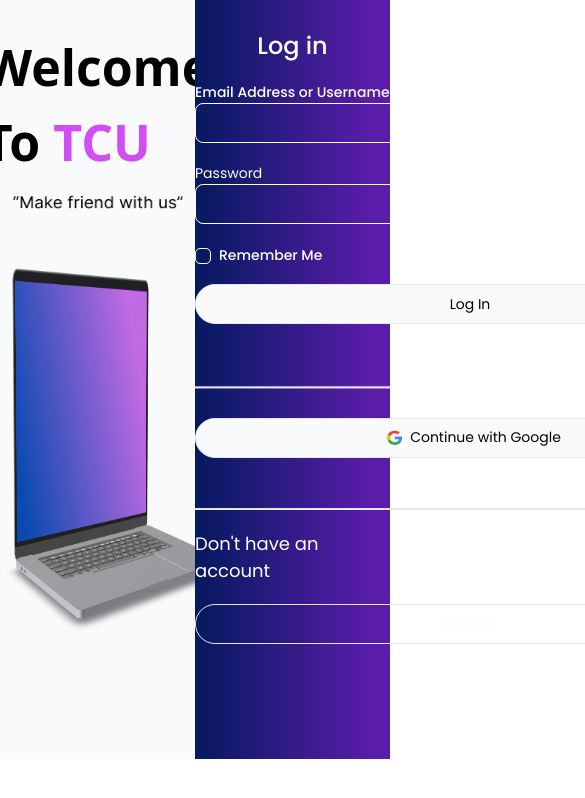
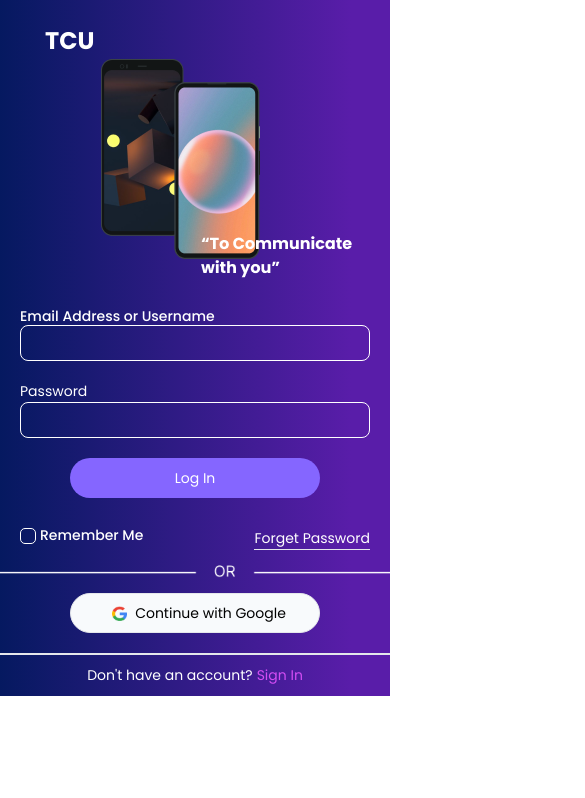
Before and after one commit to thawzinhtut1901/TCU-To-Communicate-With-You, a React (Vite) app: page / in a window 390 px wide. Shown: the top 798 px of the page, 585 px wide, since content can reach past the window. Built offline with nearby package versions, Linux system fonts and the light colour scheme.

Commit message:
Responsive

```diff
--- a/src/Layouts/AuthLayouts/LogIn.tsx
+++ b/src/Layouts/AuthLayouts/LogIn.tsx
@@ -2,12 +2,15 @@ import { LoginDesign, LogInForm } from "../../pages/AuthPages"
 
 const LogIn = () => {
   return (
-    <div className="flex h-full">
-      <div className="bg-slate-50 w-1/2">
+    <div className="md:flex h-full overflow-hidden">
+      <div className="md:block hidden md:bg-slate-50 md:w-1/2">
         <LoginDesign/>
       </div>
 
-        <div className="bg-custom-gradient w-1/2">
+        <div className="bg-custom-gradient w-full md:w-1/2">
+          <div className="md:hidden">
+            <LoginDesign/>
+          </div>
           <LogInForm/>
         </div>
     </div>
--- a/src/Layouts/AuthLayouts/SignUpLayout.tsx
+++ b/src/Layouts/AuthLayouts/SignUpLayout.tsx
@@ -1,13 +1,16 @@
-import {  SignupDesign, SignupForm } from "../../pages/AuthPages"
+import {  LoginDesign, SignupDesign, SignupForm } from "../../pages/AuthPages"
 
 const SignUpLayout = () => {
   return (
-    <div className="flex h-full">
-      <div className="bg-custom-gradient w-1/2">
+    <div className="md:flex h-full overflow-hidden">
+      <div className="bg-custom-gradient w-full md:w-1/2">
+          <div className="md:hidden">
+            <LoginDesign/>
+          </div>
           <SignupForm/>
         </div>
 
-      <div className="bg-slate-50 w-1/2">
+      <div className="md:block hidden md:bg-slate-50 md:w-1/2">
         <SignupDesign/>
       </div>
     </div>
--- a/src/assets/index.ts
+++ b/src/assets/index.ts
@@ -3,6 +3,7 @@ import textHeader from "./header2.png";
 import divider from "./Divider.png"
 import googleLog from "./googleLogo.png";
 import reverseLogoCom from "./reverseLogoCom.png";
+import logoMobile from "./LogoMobile.png";
 
 export {
     TCULogCom,
@@ -10,4 +11,5 @@ export {
     divider,
     googleLog,
     reverseLogoCom,
+    logoMobile,
 }
--- a/src/components/ui/input.tsx
+++ b/src/components/ui/input.tsx
@@ -11,7 +11,7 @@ const Input = React.forwardRef<HTMLInputElement, InputProps>(
       <input
         type={type}
         className={cn(
-          "flex h-10 w-full rounded-md border border-input bg-background px-3 py-2 text-sm ring-offset-background file:border-0 file:bg-transparent file:text-sm file:font-medium placeholder:text-muted-foreground focus-visible:outline-none focus-visible:ring-2 focus-visible:ring-ring focus-visible:ring-offset-2 disabled:cursor-not-allowed disabled:opacity-50",
+          "flex h-9 md:h-10 w-full rounded-md border border-input bg-background px-3 py-2 text-sm ring-offset-background file:border-0 file:bg-transparent file:text-sm file:font-medium placeholder:text-muted-foreground focus-visible:outline-none focus-visible:ring-2 focus-visible:ring-ring focus-visible:ring-offset-2 disabled:cursor-not-allowed disabled:opacity-50",
           className
         )}
         ref={ref}
--- a/src/pages/AuthPages/LogInForm.tsx
+++ b/src/pages/AuthPages/LogInForm.tsx
@@ -6,11 +6,12 @@ import { Input } from "../../components/ui/input"
 import { Label } from "../../components/ui/label"
 
 const LogInForm = () => {
+
   return (
     <div>
-        <h2 className="flex justify-center mt-[30px] font-medium font-poppins text-2xl text-white">Log in</h2>
+        <h2 className="md:flex md:justify-center hidden md:mt-[30px] md:font-medium md:font-poppins md:text-2xl md:text-white">Log in</h2>
 
-        <div className="flex-col mx-auto mt-[20px] w-[550px] font-poppins font-thin text-[14px] text-white">
+        <div className="flex-col mx-auto mt-[30px] md:mt-[20px] w-[350px] lg:w-[550px] font-poppins md:font-thin text-[10px] text-white md:text-[14px]">
         <Label htmlFor="email">
             Email Address or Username
         </Label>
@@ -18,18 +19,19 @@ const LogInForm = () => {
         <Input className="rounded-[8px]"/>
         </div>
 
-        <div className="flex-col mx-auto mt-[20px] w-[550px] font-poppins font-thin text-[14px] text-white">
+        <div className="flex-col mx-auto mt-[20px] w-[350px] lg:w-[550px] font-poppins md:font-thin text-[10px] text-white md:text-[14px]">
         <Label htmlFor="password" className="font-poppins font-thin text-[14px]">
             Password
         </Label>
 
         <Input className="rounded-[8px]"/>
 
+        <div className="md:block hidden">
             <div className="flex justify-end mt-[5px]">
                 <h1 className="border-b w-fit text-[12px] cursor-pointer">Forget Password</h1>
             </div>
 
-        <div className="flex space-x-2 text-[12px]">
+            <div className="flex space-x-1 md:space-x-2 md:text-[12px]">
                 <Checkbox id="remember" className="rounded-[5px]"/>
                 <Label
                     htmlFor="remember"
@@ -39,28 +41,43 @@ const LogInForm = () => {
                 </Label>
             </div>
         </div>
+        </div>
 
-        <Button className="flex flex-col justify-center bg-slate-50 hover:bg-slate-300 mx-auto mt-[20px] border rounded-full w-[550px] font-poppins font-thin text-[14px]">
+        <Button className="flex flex-col justify-center order-1 md:order-none bg-[#8566FF] md:bg-slate-50 md:hover:bg-slate-300 hover:bg-purple-500 mx-auto mt-[20px] md:border rounded-full w-[250px] md:w-[550px] font-poppins font-thin text-[14px] text-white md:text-black">
             Log In
         </Button>
 
-        <div className="flex mx-auto mt-[50px] w-[550px]">
+        <div className="flex justify-between md:hidden mx-auto mt-[30px] w-[350px] font-poppins text-white">
+            <div className="flex space-x-1 text-[12px]">
+                <Checkbox id="remember" className="rounded-[5px]"/>
+                <Label
+                    htmlFor="remember"
+                    className="cursor-pointer"
+                >
+                    Remember Me
+                </Label>
+            </div>
+
+            <h1 className="border-b w-fit text-[14px] cursor-pointer">Forget Password</h1>
+        </div>
+
+        <div className="flex mx-auto mt-[12px] md:mt-[50px] w-[450px] md:w-[550px]">
             <img src={divider} alt="" />
         </div>
 
-        <Button className="flex justify-center bg-slate-50 hover:bg-slate-300 mx-auto mt-[20px] border rounded-full w-[550px] font-poppins font-thin text-[14px]">
+        <Button  className="flex justify-center bg-slate-50 hover:bg-slate-300 mx-auto mt-[12px] md:mt-[20px] border rounded-full w-[250px] md:w-[550px] font-poppins font-thin md:text-[14px]">
             <img src={googleLog} alt="" className="mx-2 w-[15px] h-[15px]"/>
             Continue with Google
         </Button>
 
-        <div className="flex items-center mx-auto mt-[50px] w-[550px]">
+        <div className="flex items-center mx-auto mt-[20px] md:mt-[50px] w-[450px] md:w-[550px]">
             <hr className="flex-grow border-t-2" />
         </div>
 
-        <h2 className="flex justify-center mt-[20px] font-poppins font-thin text-[18px] text-white">Don't have an account</h2>
+        <h2 className="flex justify-center mt-[10px] md:mt-[20px] pb-[10px] md:pb-0 font-poppins font-thin text-[14px] text-white md:text-[18px]">Don't have an account? <span className="flex hover:border-[#D24DF3] md:hidden ml-1 border-transparent border-b-0 hover:border-b-2 w-fit text-[#D24DF3]">Sign In </span></h2>
 
         <NavLink to="/sign-up">
-            <Button className="flex justify-center hover:bg-slate-100 mx-auto mt-[20px] border rounded-full w-[550px] font-poppins font-thin text-[14px] text-slate-50 hover:text-black">
+            <Button className="md:flex justify-center hidden hover:bg-slate-100 mx-auto mt-[20px] border rounded-full w-[550px] font-poppins font-thin text-[14px] text-slate-50 hover:text-black">
                 Sign Up
             </Button>
         </NavLink>
--- a/src/pages/AuthPages/LoginDesign.tsx
+++ b/src/pages/AuthPages/LoginDesign.tsx
@@ -1,13 +1,23 @@
-import { TCULogCom, textHeader } from "../../assets"
+import { logoMobile, TCULogCom, textHeader } from "../../assets"
 
 
 const LoginDesign = () => {
   return (
-    <div className="flex flex-col justify-center items-center mt-[30px]">
+    <div>
+      <div className="md:flex md:flex-col md:justify-center md:items-center hidden md:mt-[30px]">
         <h1 className="font-extrabold text-[50px]">Welcome To <span className="text-[#D24DF3]">TCU</span></h1>
         <img src={textHeader} alt="" className="mt-[15px] w-[170px]"/>
         <img src={TCULogCom} alt="" className="w-[550px] h-[550px]"/>
+      </div>
+
+      <div className="md:hidden ml-5">
+        <h1 className="pt-[23px] pl-[25px] font-extrabold font-poppins text-[24px] text-white">TCU</h1>
+        <div className="flex justify-center items-center">
+          <img src={logoMobile} alt="" className="ml-[50px]"/>
+        </div>
+      </div>
     </div>
+
 
 
   )
--- a/src/pages/AuthPages/SignupForm.tsx
+++ b/src/pages/AuthPages/SignupForm.tsx
@@ -22,6 +22,7 @@ const SignupForm = () => {
     const [confirmPassword, setConfirmPassword] = useState<string>("");
     const [errors, setErrors] = useState<Errors>({});
     const createAccount = useSignUp();
+    console.log(createAccount)
 
     useEffect(() => {
         if(createAccount.isSuccess) {
@@ -98,9 +99,9 @@ const SignupForm = () => {
 
   return (
     <div>
-        <h2 className="flex justify-center mt-[30px] font-medium font-poppins text-2xl text-white">Sign in</h2>
+        <h2 className="md:flex md:justify-center hidden md:mt-[30px] md:font-medium md:font-poppins md:text-2xl md:text-white">Sign in</h2>
 
-        <div className="flex-col mx-auto mt-[20px] w-[550px] font-poppins font-thin text-[14px] text-white">
+        <div className="flex-col mx-auto mt-[30px] md:mt-[20px] w-[350px] lg:w-[550px] font-poppins md:font-thin text-[10px] text-white md:text-[14px]">
             <Label htmlFor="email">
                 Email *
             </Label>
@@ -118,7 +119,7 @@ const SignupForm = () => {
             )}
         </div>
 
-        <div className="flex-col mx-auto mt-[20px] w-[550px] font-poppins font-thin text-[14px] text-white">
+        <div className="flex-col mx-auto mt-[20px] w-[350px] lg:w-[550px] font-poppins md:font-thin text-[10px] text-white md:text-[14px]">
             <Label htmlFor="password" className="font-poppins font-thin text-[14px]">
                 Password *
             </Label>
@@ -137,7 +138,7 @@ const SignupForm = () => {
             )}
         </div>
 
-        <div className="flex-col mx-auto mt-[20px] w-[550px] font-poppins font-thin text-[14px] text-white">
+        <div className="flex-col mx-auto mt-[20px] w-[350px] lg:w-[550px] font-poppins md:font-thin text-[10px] text-white md:text-[14px]">
             <Label htmlFor="confirm">
                 Confirm Your Password *
             </Label>
@@ -157,24 +158,24 @@ const SignupForm = () => {
 
         </div>
 
-        <div className="flex space-x-2 mx-auto mt-[50px] w-[550px] font-poppins font-thin text-[9px] text-white">
-            <Checkbox id="recieve-email" className="rounded-[5px]"/>
+        <div className="flex space-x-2 mx-auto mt-[30px] md:mt-[50px] w-[350px] lg:w-[550px] font-poppins font-thin text-[9px] text-white">
+            <Checkbox id="recieve-email" className="mt-1 rounded-[5px]"/>
             <Label
                 htmlFor="recieve-email"
-                className="cursor-pointer"
+                className="text-[12px] md:text-[14px] cursor-pointer"
             >
                 I want to receive emails about the product, feature updates, event and
                 marketing promotion.
             </Label>
         </div>
 
-        <h2 className="flex mx-auto mt-[24px] w-[550px] font-poppins font-thin text-[14px] text-white">By creating an account, you agree to the <a href="#" className="pl-1 border-b"> Term of use and Privacy Policy.</a></h2>
+        <h2 className="md:flex mx-auto mt-[24px] w-[350px] md:w-[550px] font-poppins font-thin text-[12px] text-white md:text-[14px]">By creating an account, you agree to the <a href="#" className="pl-[2px] md:pl-1 border-b"> Term of use and Privacy Policy.</a></h2>
 
-        <Button onClick={handleSubmit} type="submit" className="flex bg-slate-50 hover:bg-slate-300 mt-[24px] ml-[55px] border rounded-full font-poppins font-thin text-[#8566FF] text-[14px]">
+        <Button onClick={handleSubmit} type="submit" className="flex bg-slate-50 hover:bg-slate-300 mt-[24px] ml-[55px] border rounded-full font-poppins font-thin text-[#8566FF] text-[12px] md:text-[14px]">
             Create An Account
         </Button>
 
-        <h2 className="flex mx-auto mt-[24px] w-[550px] font-poppins font-thin text-[14px] text-white">Already have an account? <a href="/" className="pl-1 border-b">Log in</a></h2>
+        <h2 className="flex mx-auto mt-[14px] md:mt-[24px] pb-[20px] md:pb-0 w-[400px] md:w-[550px] font-poppins font-thin text-[12px] text-white md:text-[14px]">Already have an account? <a href="/" className="md:hover:border-slate-50 hover:border-[#D24DF3] pl-1 border-transparent border-b-0 hover:border-b-2 text-[#D24DF3] md:text-white">Log in</a></h2>
     </div>
   )
 }
--- a/src/routers/AuthRouter.tsx
+++ b/src/routers/AuthRouter.tsx
@@ -1,5 +1,4 @@
 import { RouteObject } from "react-router-dom"
-import { LogIn } from "../Layouts/AuthLayouts"
 
 
 const AuthRouter: RouteObject[] = [
```
Also changed, not shown: src/assets/LogoMobile.png (added). Lines whose indentation alone changed are shown as unchanged.
